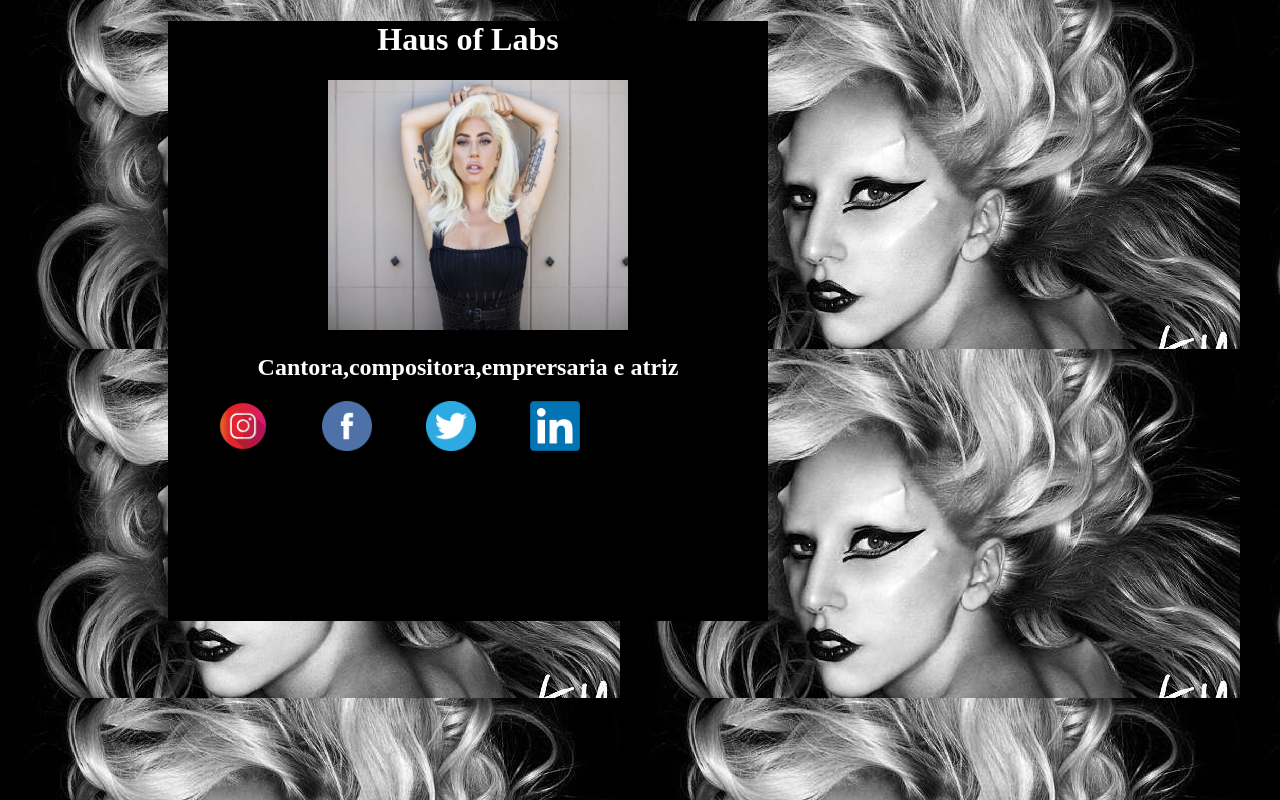
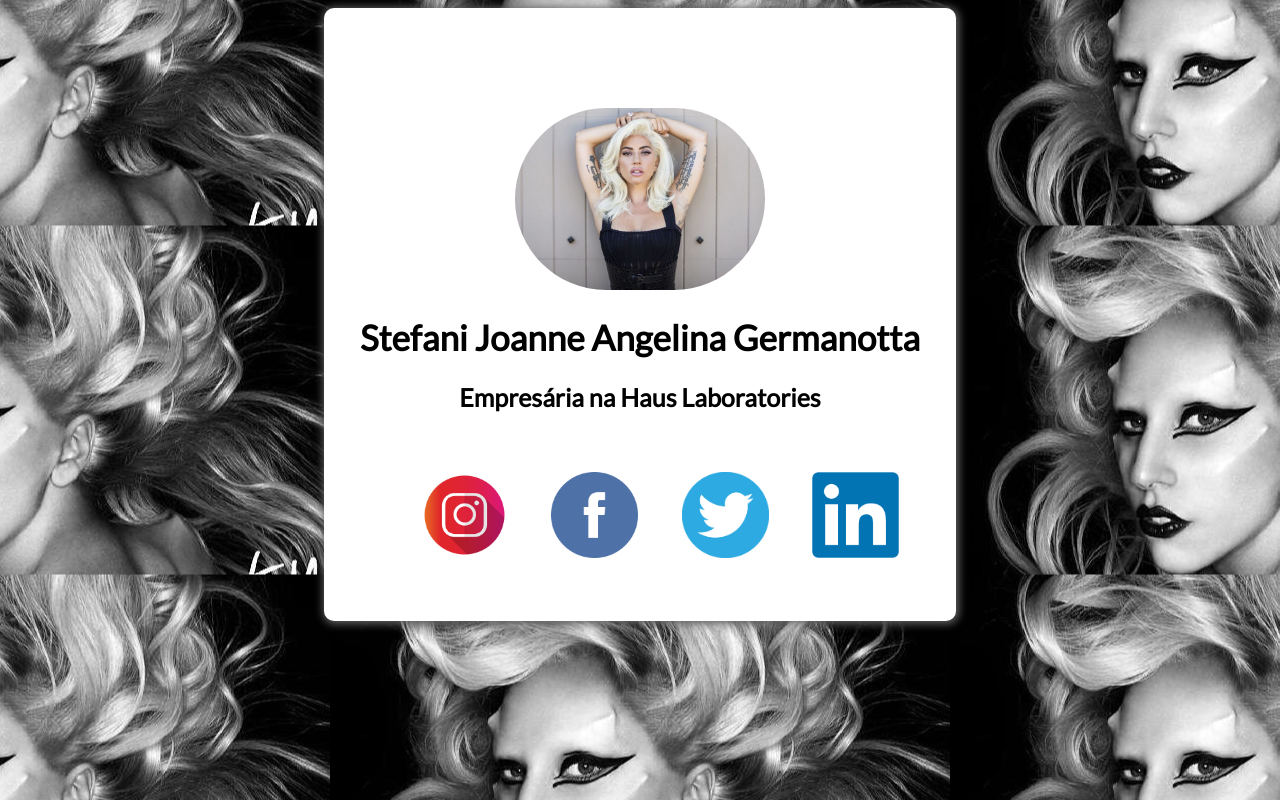
Before and after one commit to barbaragalante/Html5-CSS3, a plain HTML site: page curriculo lady gaga/aula1.html in a window 1280 px wide. Drawn offline with Linux system fonts and the light colour scheme.

Commit message:
mini currículo finalizado

```diff
--- a/curriculo lady gaga/aula1.css
+++ /dev/null
@@ -1,33 +0,0 @@
-* {
-    box-sizing: border-box;
-}
-body {
-        background-image: url("ladygaga.jpeg");
-        background-size: auto;
-    }
-h1 {
-        text-align: center;
-        }
-h2{
-    text-align: center;
-}
-
-.segundaparte {
-    background-color: black;
-    color: white;
-    width:600px;
-    height:600px;
-    margin-left: 160px;
-}
-
-.imagem{
-    width: 300px;
-    height: 250px;
-    margin-left: 160px;
-}
-
-.logo {
-    width: 50px;
-    height: 50px;
-    margin-left: 50px;
-}
--- a/curriculo lady gaga/aula1.html
+++ b/curriculo lady gaga/aula1.html
@@ -1,34 +1,37 @@
 <!DOCTYPE html>
-<html lang="en">
+<html lang="pt">
 
 <head>
-    <link rel="stylesheet" type="text/css" href="aula1.css" media="screen" />
     <meta charset="UTF-8">
-    <meta name="viewport" content="width=device-width, initial-scale=1.0">
-    <meta http-equiv="X-UA-Compatible" content="ie=edge">
-    <title>Document</title>
+    <title>Exercício 2</title>
+    <!-- Link de fontes externas. Tem que aparecer antes do link do estilo personalizado -->
+    <link href="https://fonts.googleapis.com/css?family=Lato" rel="stylesheet">
+    <link rel="stylesheet" href="css/aula1.css">
+
 </head>
 
 <body>
-    <div class="primeiraparte">
-
-        <div class="segundaparte">
-
-            <h1>Haus of Labs</h1>
-
-             <img class="imagem" src="lady gaga perfil.jpg" alt="maravilhosa">
-
-            <h2> Cantora,compositora,emprersaria e atriz </h2>
-
-            <img class="logo" src="instagram.png" alt="1">
-            <img class="logo" src="facebook.png" alt="2">
-            <img class="logo" src="twitter.png" alt="3">
-            <img class="logo" src="LinkedIn.png" alt="4">
-
+    <div class="secao-sobre">
+        <div class="sobre-conteudo">
+            <img class="sobre-conteudo__img" src="img/lady gaga perfil.jpg" alt="Foto de rosto da empresária e cantora Lady Gaga">
+            <h1>Stefani Joanne Angelina Germanotta</h1>
+            <h2>Empresária na Haus Laboratories</h2>
         </div>
-
+        <div class="sobre-conteudo__redes-sociais">
+            <!-- Imagens e outros tipos de conteúdo podem possuir um link. Para isso, coloque o conteúdo dentro das tags de abertura e fechamento de uma <a> -->
+            <a target="_blank" href="https://www.instagram.com/hauslabs/">
+                <img src="img/instagram.png" alt="Ícone do Instagram">
+            </a>
+            <a target="_blank" href="https://www.facebook.com/hauslabs/">
+                <img src="img/facebook.png" alt="Ícone do Facebook">
+            </a>
+            <a target="_blank" href="https://twitter.com/hauslabs">
+                <img src="img/twitter.png" alt="Ícone do Twitter">
+            </a>
+            <a target="_blank" href="https://www.linkedin.com/company/hauslabs/about/">
+                <img src="img/LinkedIn.png" alt="Ícone do Linkedin">
+            </a>
+        </div>
     </div>
-
 </body>
-
 </html>
--- /dev/null
+++ b/curriculo lady gaga/css/aula1.css
@@ -0,0 +1,65 @@
+
+* {
+    box-sizing: border-box;
+}
+
+html {
+    width: 100%;
+    height: 100%;
+}
+
+body {
+    background-image: url(/img/ladygaga.jpeg);
+    background-size: repeat;
+    background-position: center;
+    font-family: 'Lato', Arial, Helvetica, sans-serif;
+}
+
+a {
+    text-decoration: none;
+}
+
+/* FONTS */
+h1 {
+    color:black;
+    font-size: 35px;
+}
+
+h2 {
+    color: black;
+    font-size: 25px;
+}
+
+/* SEÇÃO SOBRE */
+.secao-sobre {
+    background-color: white;
+    border-radius: 10px;
+    width: 50%;
+    margin: 0 auto;
+    -webkit-box-shadow: 1px 1px 8px 2px rgba(97,97,97,1);
+    -moz-box-shadow: 1px 1px 8px 2px rgba(97,97,97,1);
+    box-shadow: 1px 1px 8px 2px rgba(97,97,97,1);
+}
+
+.sobre-conteudo__img {
+    margin-top: 100px;
+    border-radius: 130px;
+    width: 250px
+}
+
+.sobre-conteudo {
+    font-family: 'Lato', sans-serif;
+    text-align: center;
+}
+
+.sobre-conteudo__redes-sociais {
+    text-align: center;
+    margin-top: 60px;
+    padding-bottom: 60px;
+}
+
+.sobre-conteudo__redes-sociais img {
+    width: 87px;
+    height: 86px;
+    margin-left: 40px;
+}
```
Also changed, not shown: curriculo lady gaga/img/LinkedIn.png (renamed from curriculo lady gaga/LinkedIn.png), curriculo lady gaga/img/facebook.png (renamed from curriculo lady gaga/facebook.png), curriculo lady gaga/img/instagram.png (renamed from curriculo lady gaga/instagram.png), curriculo lady gaga/img/lady gaga perfil.jpg (renamed from curriculo lady gaga/lady gaga perfil.jpg), curriculo lady gaga/img/ladygaga.jpeg (renamed from curriculo lady gaga/ladygaga.jpeg), curriculo lady gaga/img/twitter.png (renamed from curriculo lady gaga/twitter.png).
